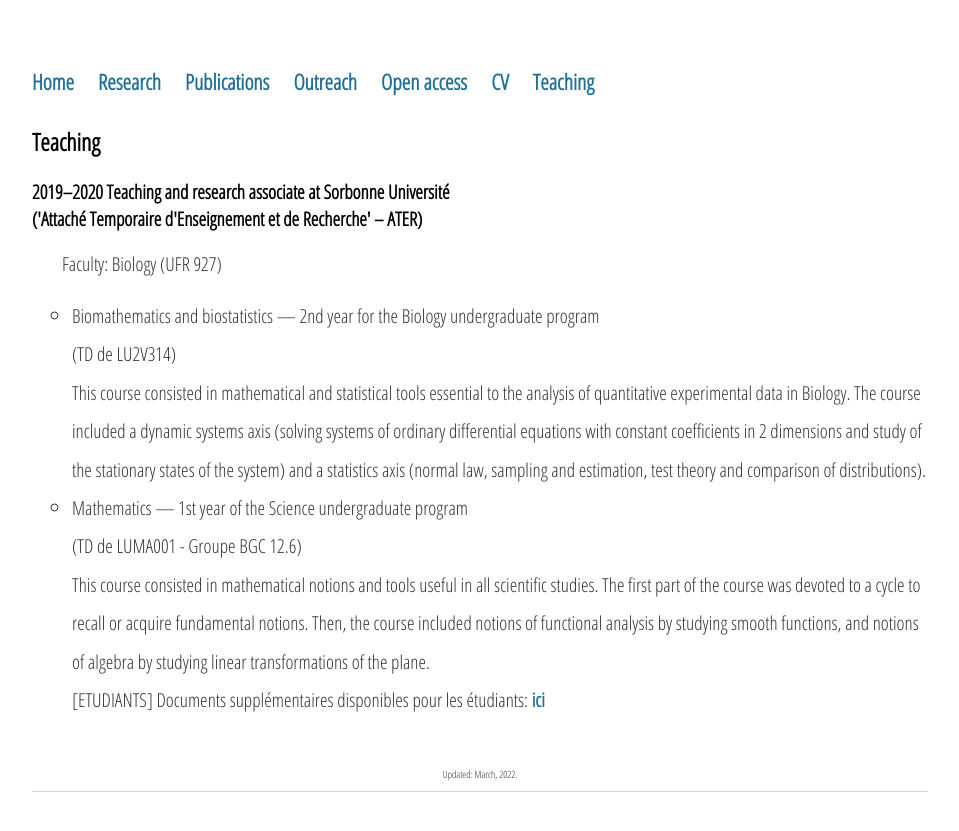
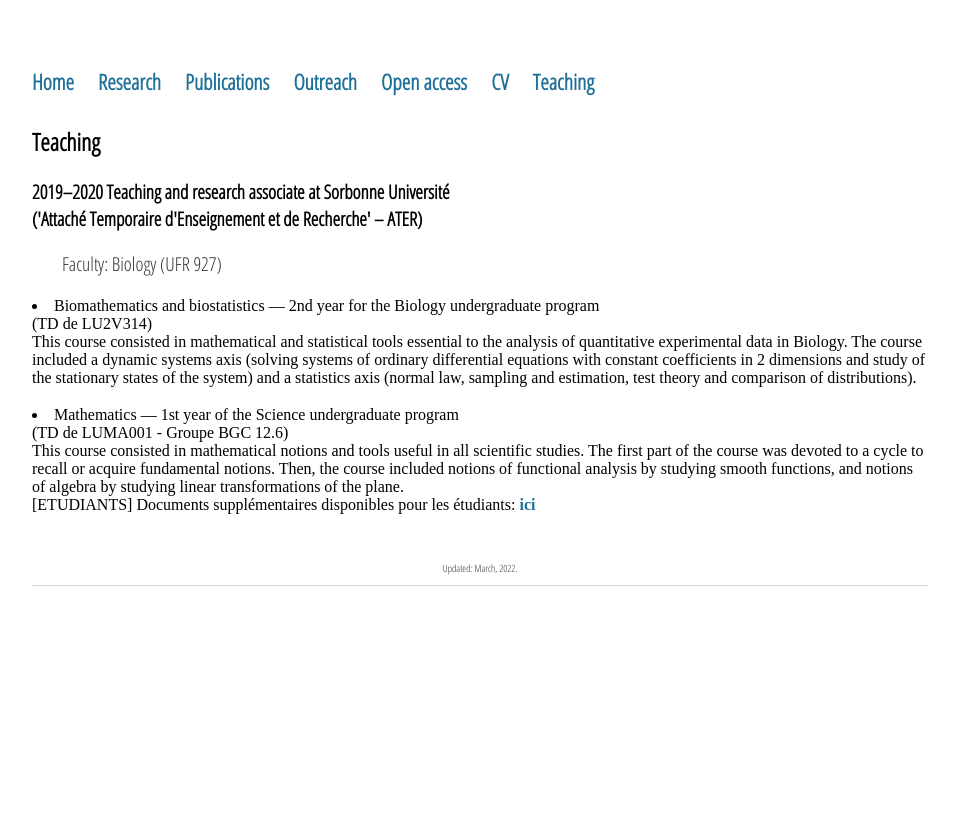
Before and after one commit to sjijon/sjijon.github.io, a Jekyll site: the page built from teaching.html, in a window 1280 px wide. Shown: the top 831 px of the page, without its empty margins (160-1119 px from the left). Built offline with Jekyll 4.4.1, drawn with Linux system fonts in a browser that asks for light colours; nearby versions of some CDN libraries.

Commit message:
Fix vertical space

```diff
--- a/teaching.html
+++ b/teaching.html
@@ -10,7 +10,6 @@
 		Faculty: Biology (UFR 927)
 	</p>
 	<p style="padding-left:30px;">
-	<ul>
 		<li>Biomathematics and biostatistics — 2nd year for the Biology undergraduate program
 		<br>(TD de LU2V314)
 		<br>This course consisted in mathematical and statistical tools essential to the analysis of quantitative experimental data in Biology.
@@ -19,6 +18,9 @@
 			test theory and comparison of distributions).
 		<br>
 		</li>
+	</p>
+
+	<p style="padding-left:30px;">
 		<li>
 		Mathematics — 1st year of the Science undergraduate program
 		<br>(TD de LUMA001 - Groupe BGC 12.6)
@@ -28,7 +30,6 @@
 		<br>[ETUDIANTS] Documents supplémentaires disponibles pour les étudiants:
 			<a href="https://sjijon.github.io/teaching/SU/2019-2020/LUMA001-BGC12-6.html" target="_blank"><strong>ici</strong></a>
 		</li>
-	</ul>
 	</p>
 	<br>
 	<p style="font-size:10px;text-align:center;">
```
